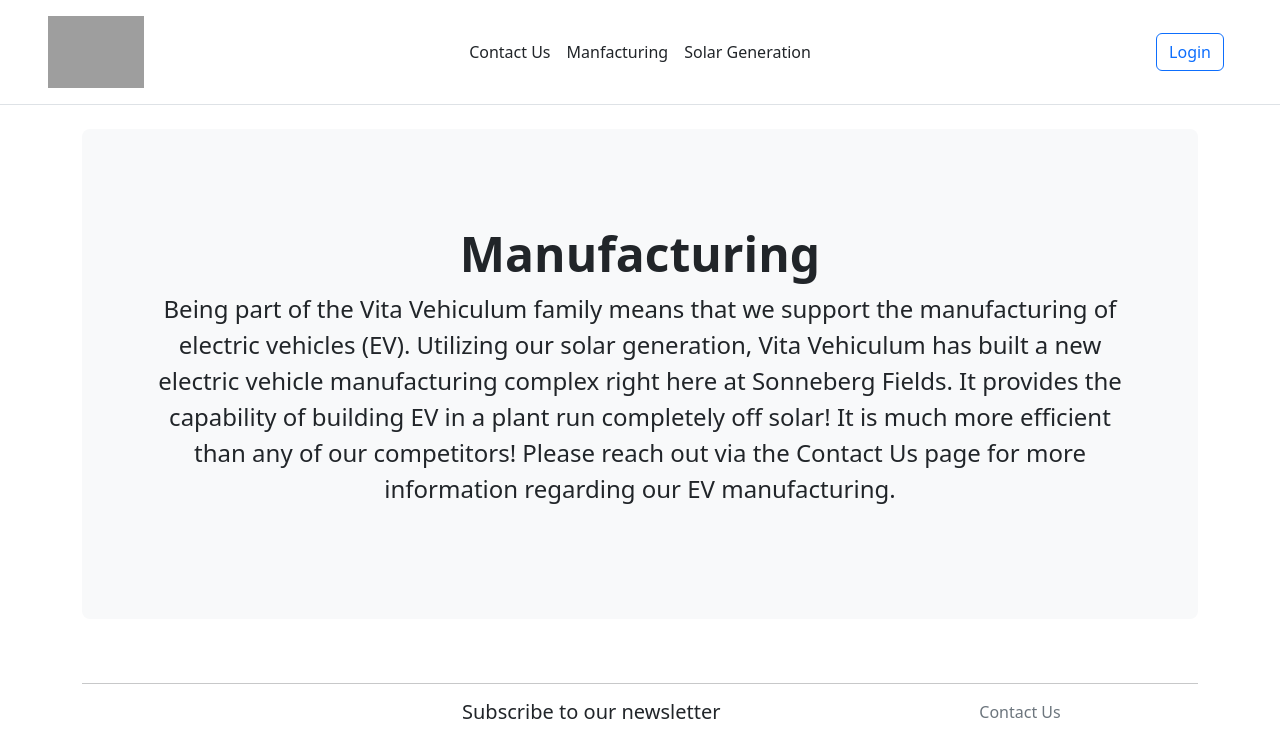
After one commit to RazeLighter777/solid-broccoli, a Flask app: page /manufacturing in a window 1280 px wide. The commit adds this page. Shown: the top 733 px of the page. Run offline with Flask 2, Linux system fonts and the light colour scheme; grey boxes are pictures that could not be loaded.

Commit message:
Added generic info pages

```diff
--- a/app.py
+++ b/app.py
@@ -1,17 +1,25 @@
 from flask import Flask, send_from_directory, render_template
 
 app = Flask(__name__,
-    static_url_path='',
-    static_folder='static',
-    template_folder='templates'
+	static_url_path='',
+	static_folder='static',
+	template_folder='templates'
 )
 
 @app.route('/')
 def home():
-    return render_template('home.html')
+	return render_template('home.html')
 
 @app.route('/contact_us')
 def contact_us():
-    return render_template('contact_us.html')
+	return render_template('contact_us.html')
+
+@app.route('/manufacturing')
+def manufacturing():
+	return render_template('manufacturing.html')
+
+@app.route('/solar_generation')
+def solar_generation():
+	return render_template('solar_generation.html')
 
 app.run(host='0.0.0.0', port=5000)
--- a/static/styles/global.css
+++ b/static/styles/global.css
@@ -3,7 +3,7 @@
 }
 
 .vita-logo-container {
-
+	margin-top: 3rem;
 }
 
 .vita-logo {
--- a/templates/base.html
+++ b/templates/base.html
@@ -9,15 +9,15 @@
 		{% block styles %}{% endblock %}
 	</head>
 	<body>
-		<header class="d-flex flex-wrap align-items-center justify-content-center justify-content-md-between py-3 border-bottom">
+		<header class="d-flex flex-wrap align-items-center justify-content-center justify-content-md-between py-3 px-5 border-bottom">
 			<a href="/" class="d-flex align-items-center col-md-3 mb-2 mb-md-0 text-dark text-decoration-none">
 				<img class="logo" src="/assets/logo.svg" />
 			</a>
 
 			<ul class="nav col-12 col-md-auto mb-2 justify-content-center mb-md-0">
 				<li><a href="/contact_us" class="nav-link px-2 link-dark">Contact Us</a></li>
-				<li><a href="#" class="nav-link px-2 link-dark">Manfacturing</a></li>
-				<li><a href="#" class="nav-link px-2 link-dark">Solar Generation</a></li>
+				<li><a href="/manufacturing" class="nav-link px-2 link-dark">Manfacturing</a></li>
+				<li><a href="/solar_generation" class="nav-link px-2 link-dark">Solar Generation</a></li>
 			</ul>
 
 			<div class="col-md-3 text-end">
@@ -55,8 +55,8 @@
 					<div class="col-4 text-center">
 						<ul class="nav flex-column">
 							<li class="nav-item mb-2"><a href="/contact_us" class="nav-link p-0 text-muted">Contact Us</a></li>
-							<li class="nav-item mb-2"><a href="#" class="nav-link p-0 text-muted">Manufacturing</a></li>
-							<li class="nav-item mb-2"><a href="#" class="nav-link p-0 text-muted">Solar Generation</a></li>
+							<li class="nav-item mb-2"><a href="/manufacturing" class="nav-link p-0 text-muted">Manufacturing</a></li>
+							<li class="nav-item mb-2"><a href="/solar_generation" class="nav-link p-0 text-muted">Solar Generation</a></li>
 						</ul>
 					</div>
 				</div>
--- /dev/null
+++ b/templates/manufacturing.html
@@ -0,0 +1,19 @@
+{% extends 'base.html' %}
+{% block title %}Manufacturing{% endblock %}
+
+{% block styles %}
+	<link rel="stylesheet" type="text/css" href="{{ url_for('static', filename='styles/manufacturing.css') }}">
+{% endblock %}
+
+{% block content %}
+	<div class="p-5 mt-4 bg-light rounded-3">
+		<div class="container-fluid py-5">
+			<h1 class="display-5 fw-bold text-center">Manufacturing</h1>
+			<p class="text-center fs-4">Being part of the Vita Vehiculum family means that we support the manufacturing of electric vehicles
+(EV). Utilizing our solar generation, Vita Vehiculum has built a new electric vehicle manufacturing
+complex right here at Sonneberg Fields. It provides the capability of building EV in a plant run
+completely off solar! It is much more efficient than any of our competitors! Please reach out via the
+Contact Us page for more information regarding our EV manufacturing.</p>
+		</div>
+	</div>
+{% endblock %}
```
Also changed, not shown: templates/contact_us.html (+23 -4 lines), templates/solar_generation.html (added, +15 -0 lines).
